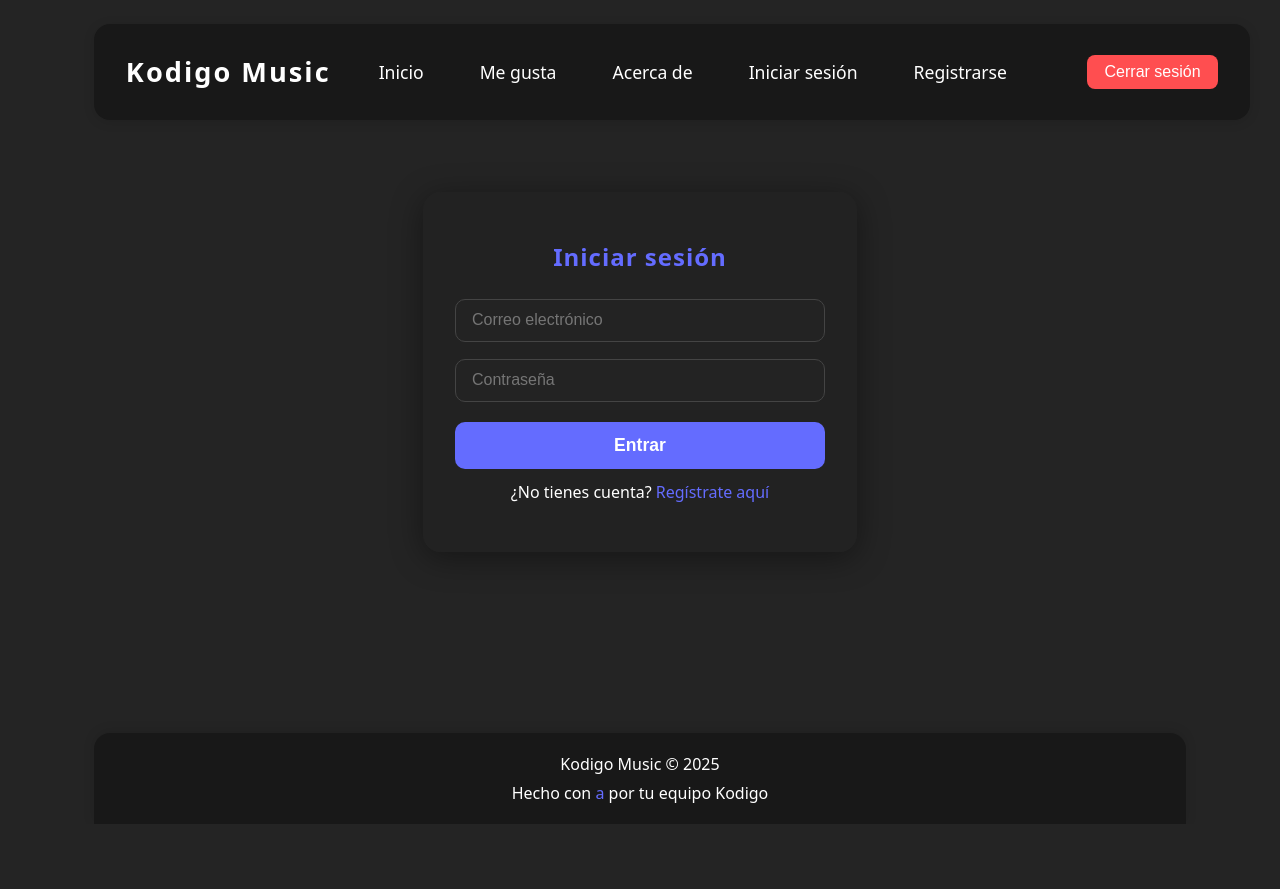
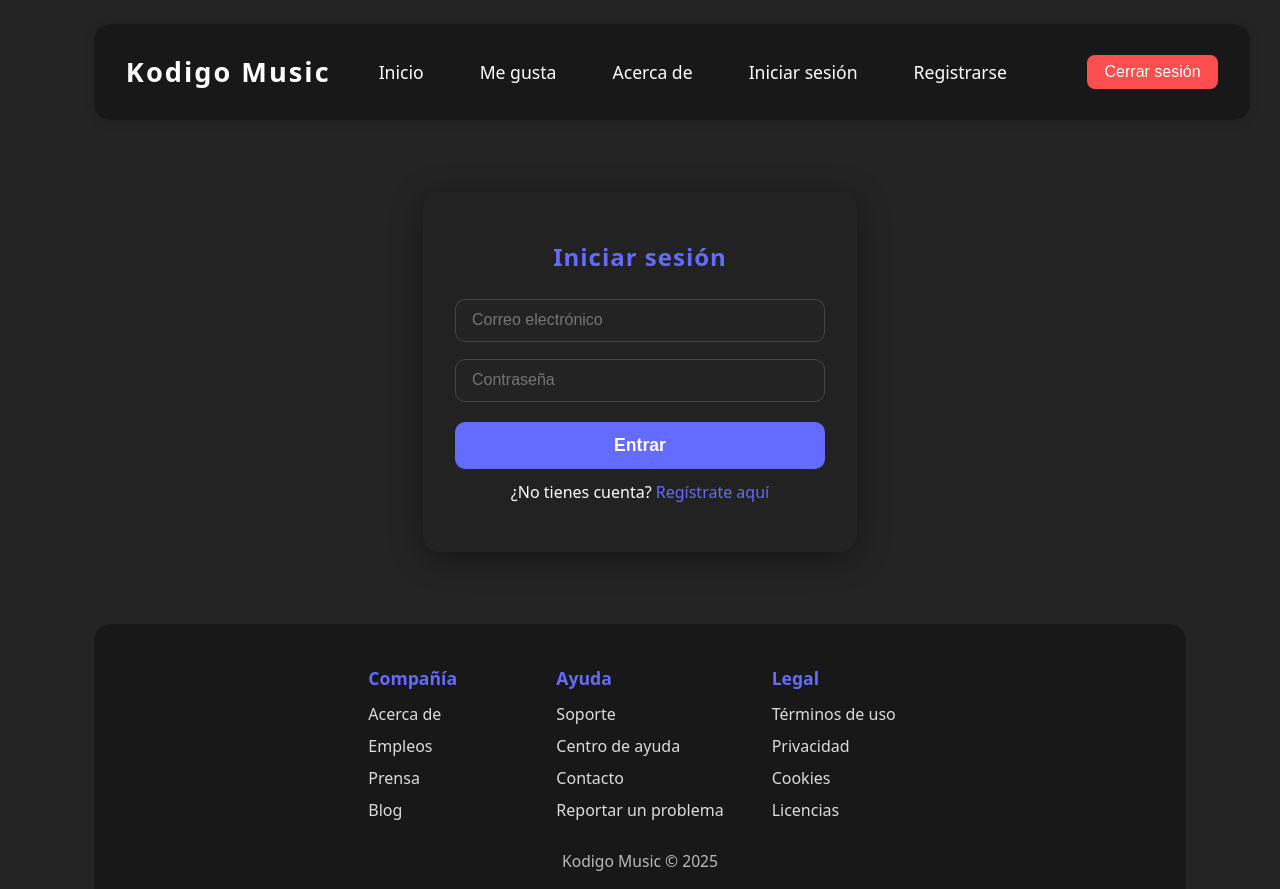
Before and after one commit to ManuHernandeeez/SPA_KodigoMusic, a React (Vite) app in the folder Kodigo Music/: page / in a window 1280 px wide. Before the commit the page ends 824 px from the top, so only its background shows below. Built offline with nearby package versions, Linux system fonts and the light colour scheme; no server answers.

Commit message:
Ajustes footer

```diff
--- a/Kodigo Music/src/components/Footer.css
+++ b/Kodigo Music/src/components/Footer.css
@@ -1,27 +1,57 @@
 .footer {
-  width: 100%;
   background: #181818;
   color: #fff;
-  padding: 1.2rem 0;
-  text-align: center;
+  padding: 2rem 0 1rem 0;
   border-radius: 16px 16px 0 0;
-  margin-top: auto;
-  box-shadow: 0 -2px 12px rgba(0,0,0,0.12);
-  font-size: 1rem;
+  margin-top: 2rem;
 }
 
-.footer-content {
+.footer-columns {
   display: flex;
-  flex-direction: column;
-  gap: 0.3rem;
-  align-items: center;
   justify-content: center;
+  gap: 3rem;
+  flex-wrap: wrap;
+  margin-bottom: 1.2rem;
 }
 
-@media (max-width: 600px) {
-  .footer {
-    font-size: 0.95rem;
-    border-radius: 0;
-    padding: 1rem 0;
+.footer-col {
+  min-width: 140px;
+}
+
+.footer-col h4 {
+  margin-bottom: 0.7rem;
+  font-size: 1.1rem;
+  color: #646cff;
+}
+
+.footer-col ul {
+  list-style: none;
+  padding: 0;
+  margin: 0;
+}
+
+.footer-col li {
+  margin-bottom: 0.5rem;
+  font-size: 1rem;
+  opacity: 0.85;
+  cursor: pointer;
+  transition: color 0.2s;
+}
+
+.footer-col li:hover {
+  color: #646cff;
+}
+
+.footer-bottom {
+  text-align: center;
+  font-size: 0.98rem;
+  opacity: 0.7;
+}
+
+@media (max-width: 700px) {
+  .footer-columns {
+    flex-direction: column;
+    align-items: center;
+    gap: 1.5rem;
   }
 }
--- a/Kodigo Music/src/components/Footer.jsx
+++ b/Kodigo Music/src/components/Footer.jsx
@@ -3,11 +3,37 @@ import "./Footer.css";
 function Footer() {
   return (
     <footer className="footer">
-      <div className="footer-content">
+      <div className="footer-columns">
+        <div className="footer-col">
+          <h4>Compañía</h4>
+          <ul>
+            <li>Acerca de</li>
+            <li>Empleos</li>
+            <li>Prensa</li>
+            <li>Blog</li>
+          </ul>
+        </div>
+        <div className="footer-col">
+          <h4>Ayuda</h4>
+          <ul>
+            <li>Soporte</li>
+            <li>Centro de ayuda</li>
+            <li>Contacto</li>
+            <li>Reportar un problema</li>
+          </ul>
+        </div>
+        <div className="footer-col">
+          <h4>Legal</h4>
+          <ul>
+            <li>Términos de uso</li>
+            <li>Privacidad</li>
+            <li>Cookies</li>
+            <li>Licencias</li>
+          </ul>
+        </div>
+      </div>
+      <div className="footer-bottom">
         <span>Kodigo Music &copy; {new Date().getFullYear()}</span>
-        <span>
-          Hecho con <span style={{color: "#646cff"}}>a</span> por tu equipo Kodigo
-        </span>
       </div>
     </footer>
   );
```
